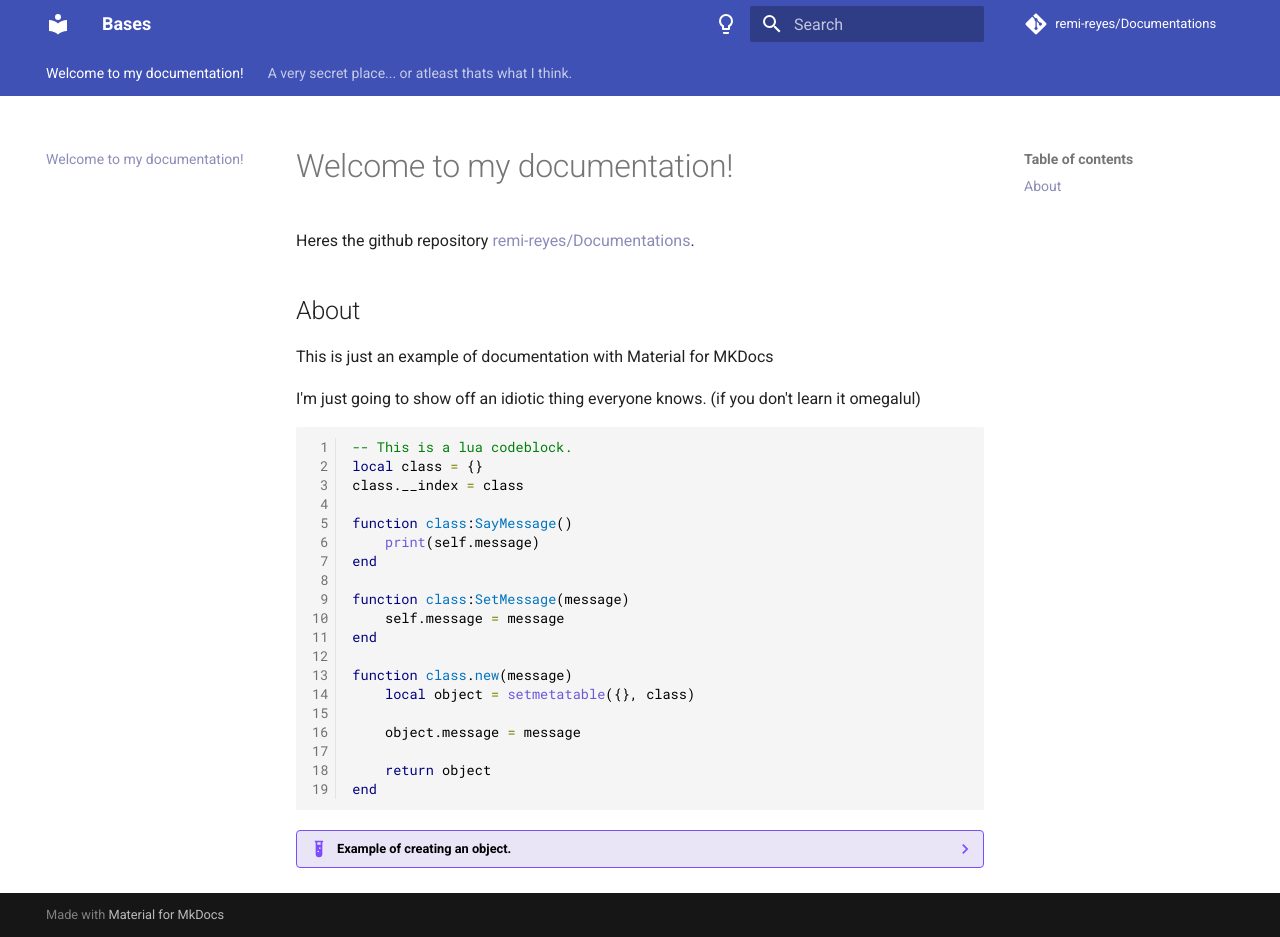
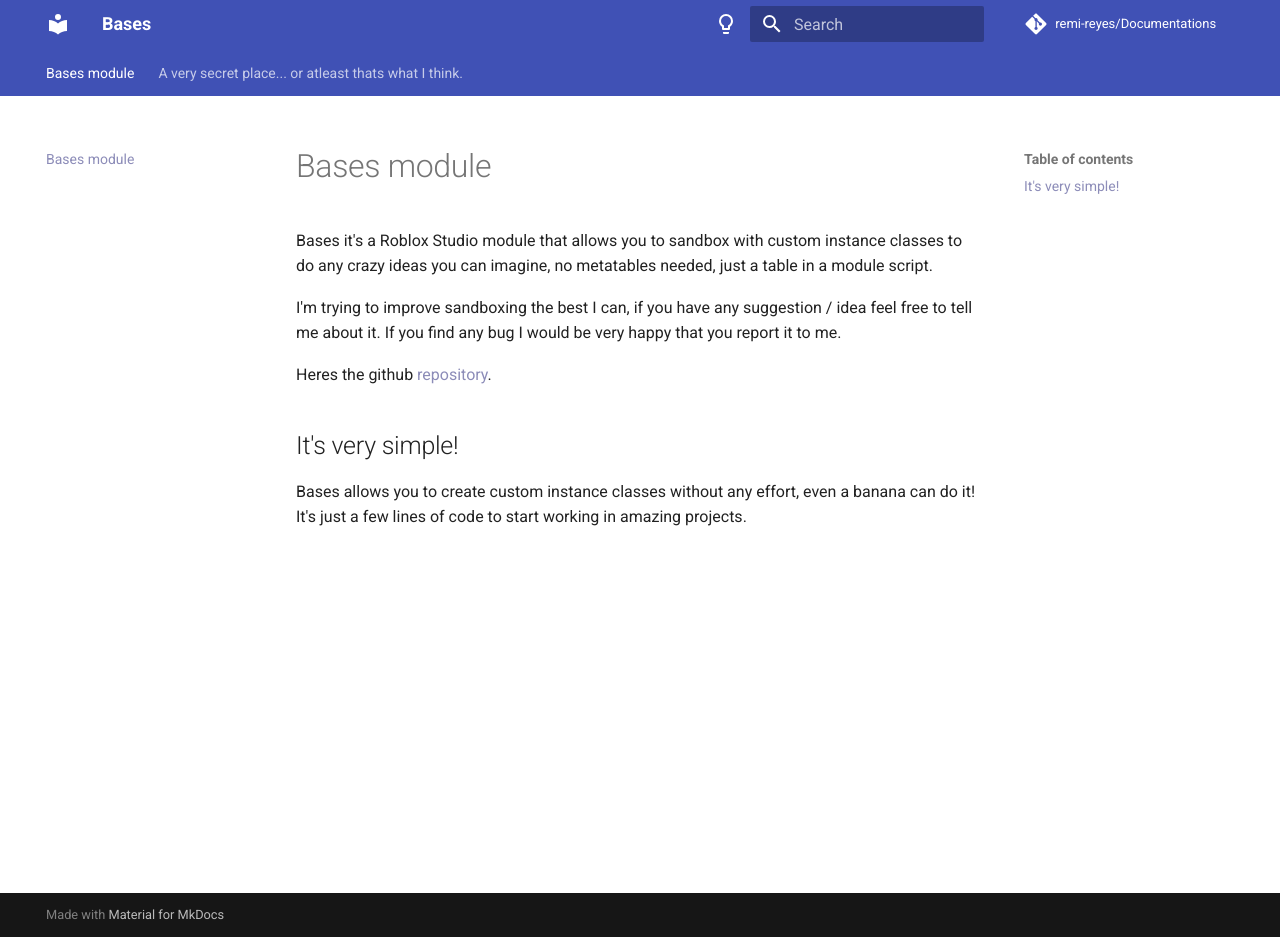
Before and after one commit to remideas/Bases, an MkDocs documentation site: the page built from docs/index.md, in a window 1280 px wide and 937 px high. Built offline with MkDocs 1.6.1 and Material for MkDocs 9.7.7, drawn with Linux system fonts in a browser that asks for light colours; comment, search, counter and statistics services are not loaded.

Commit message:
Update index.md

````diff
--- a/docs/index.md
+++ b/docs/index.md
@@ -1,41 +1,11 @@
-# Welcome to my documentation!
+# Bases module
 
-Heres the github repository [remi-reyes/Documentations](https://github.com/remi-reyes/Documentations).
+Bases it's a Roblox Studio module that allows you to sandbox with custom instance classes to do any crazy ideas you can imagine, no metatables needed, just a table in a module script.
 
-## About
+I'm trying to improve sandboxing the best I can, if you have any suggestion / idea feel free to tell me about it. If you find any bug I would be very happy that you report it to me.
 
-This is just an example of documentation with Material for MKDocs
+Heres the github [repository](https://github.com/remideas/Bases).
 
-I'm just going to show off an idiotic thing everyone knows. (if you don't learn it omegalul)
+## It's very simple!
 
-```lua linenums="1"
--- This is a lua codeblock.
-local class = {}
-class.__index = class
-
-function class:SayMessage()
-	print(self.message)
-end
-
-function class:SetMessage(message)
-	self.message = message
-end
-
-function class.new(message)
-	local object = setmetatable({}, class)
-
-	object.message = message
-
-	return object
-end
-```
-
-??? example "Example of creating an object."
-	To create an object, simply use the constructor method in class.
-	```lua linenums="1"
-	local object = class.new("Hi!") -- Creates our new object.
-
-	object:SayMessage() -- This will print "Hi!"
-	object:SetMessage("Bye!") -- This will set the object's attribute to "Bye!"
-	object:SayMessage() -- This will print "Bye!"
-	```
+Bases allows you to create custom instance classes without any effort, even a banana can do it! It's just a few lines of code to start working in amazing projects.
````
